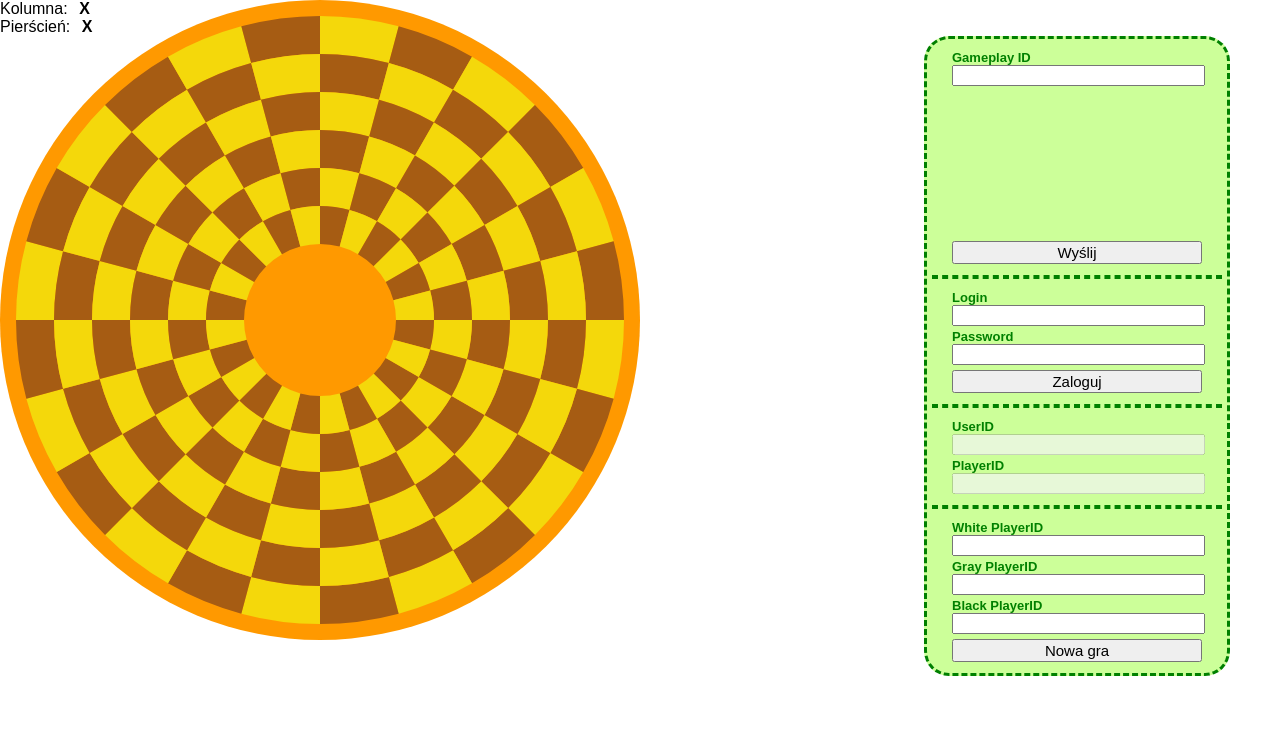
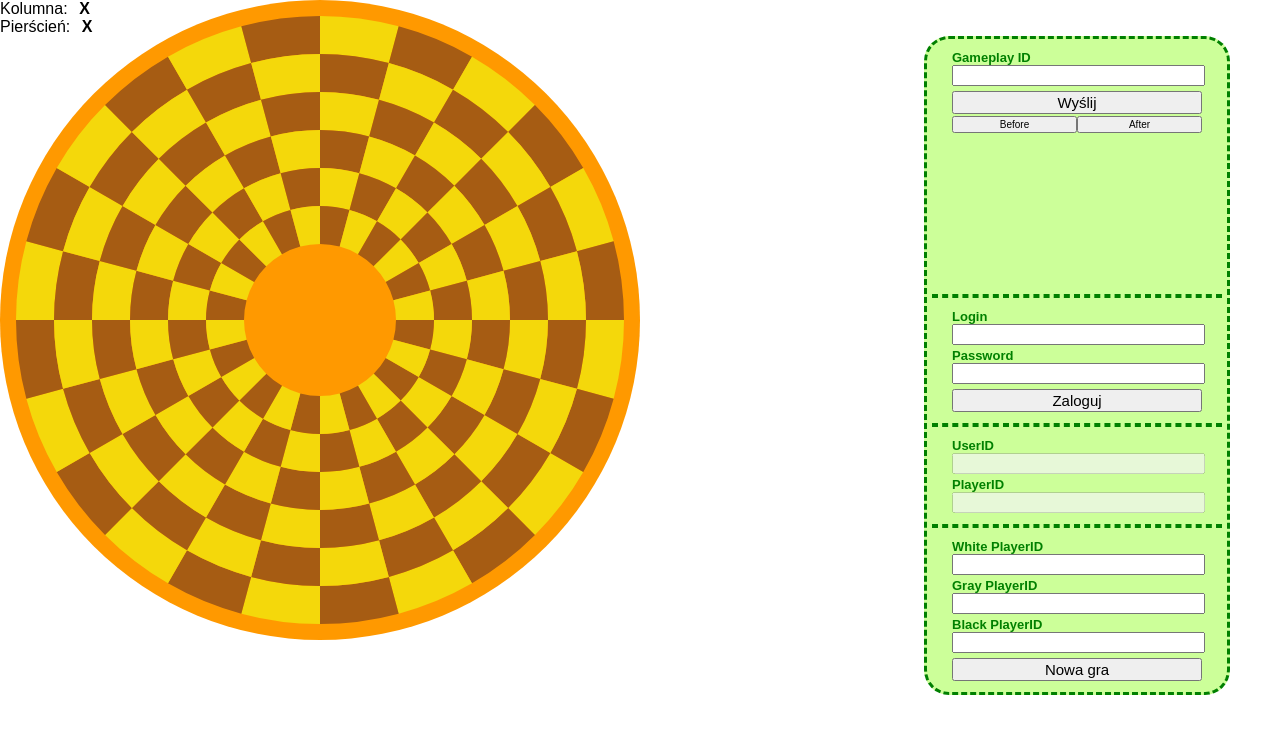
Before and after one commit to mkf/3manchess-web, a PHP site: page / in a window 1280 px wide. Shown: the top 734 px of the page. Run offline with PHP 8.4, Linux system fonts and the light colour scheme.

Commit message:
Added buttons for loading before/after

```diff
--- a/css/style.css
+++ b/css/style.css
@@ -33,6 +33,11 @@ div.afterlist {
 	margin-top: 5px;
 	font-size: 15px;
 }
+.aftbut {
+	width: 50%;
+	margin-top: 1px;
+	font-size: 10px;
+}
 .gameforms_hr {
 	border: 2px dashed #008000;
 	margin: 0 5px;
--- a/index.html
+++ b/index.html
@@ -23,9 +23,10 @@
 			<form id="game_form" class="gameform">
 				<label for="gameid_input" class="gameforms_label">Gameplay ID</label>
 				<input id="gameid_input" class="gameforms_input">
+				<button type="submit" id="form_submit" class="gameforms_button">Wyślij</button><br>
+				<button id="getbefore" class="aftbut">Before</button><button id="getafter" class="aftbut">After</button>
 				<div class="afterlist">
 				</div>
-				<button type="submit" id="form_submit" class="gameforms_button">Wyślij</button><br>
 			</form>
 			<hr class="gameforms_hr">
 			<form id="loginform" class="gameform">
```
